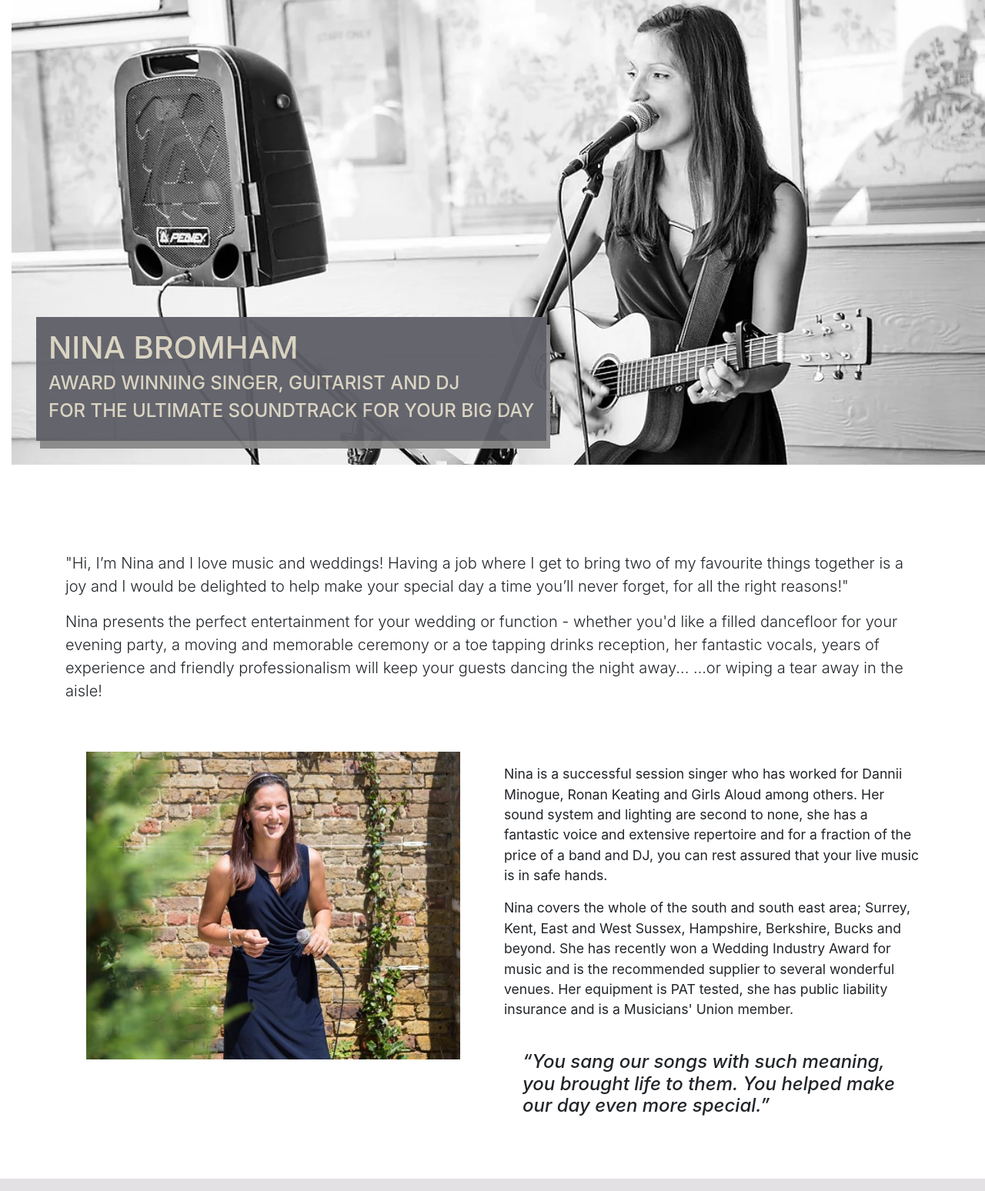
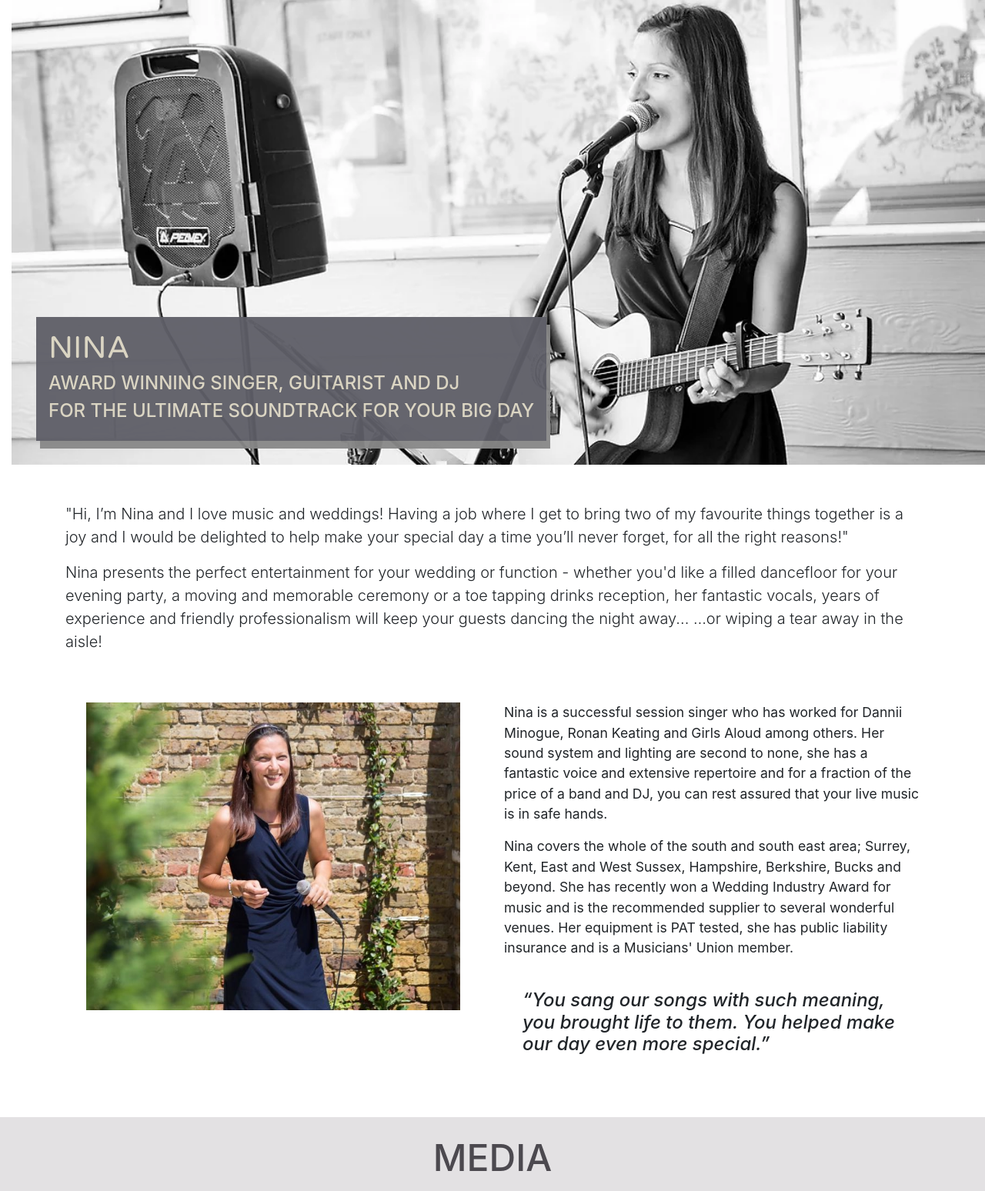
Before and after one commit to BelT26/Nina-Wedding-Singer, a Django app: page / in a window 1280 px wide. Shown: the part 97-1645 px from the top of the page at 77% size. Run offline with Django 3.2, Linux system fonts and the light colour scheme; some libraries are stand-ins or nearby versions.

Commit message:
format margins on home page

```diff
--- a/home/models.py
+++ b/home/models.py
@@ -22,7 +22,6 @@ class Song(models.Model):
         (SIXTIES, '50s - 60s'),
         (OTHER, 'Other'),
         (CEREMONY, 'Ceremony'),
-
     ]
 
     title = models.CharField(max_length=300, blank=False, null=False)
@@ -38,7 +37,6 @@ class Testimonial(models.Model):
     """
     A model used to add testimonials
     """
-    title = models.CharField(max_length=300, blank=False, null=False)
     paragraph1 = models.TextField()
     paragraph2 = models.TextField()
     author = models.CharField(max_length=200, blank=True, null=True)
--- a/home/templates/home/index.html
+++ b/home/templates/home/index.html
@@ -10,7 +10,7 @@
             <img src="{% static 'home/images/hero_img_cropped.jpg' %}" alt="black and white photo of nina singing and playing guitar" id="home-page-hero-img-cropped" class="d-none d-md-block d-lg-none">
             <img src="{% static 'home/images/hero_img_slim.jpg' %}" alt="black and white photo of nina singing and playing guitar" id="home-page-hero-img-mobile" class="d-block d-md-none">
             <div id="main-header-container">
-                <h1 class="d-none d-lg-block hero-text text-uppercase">NINA BROMHAM</h1>
+                <h1 class="d-none d-lg-block logo-font text-uppercase">NINA</h1>
                 <!-- <h3 class="d-none d-lg-block hero-text">For the ultimate soundtrack for your big day</h3> -->
                 <h4 class="d-none d-lg-block hero-text text-uppercase">Award winning singer, guitarist and dj</h4>
                 <h4 class="d-none d-lg-block hero-text text-uppercase">for the ultimate soundtrack for your big day</h4>
@@ -33,7 +33,7 @@
             <img class="d-none d-md-block" src="{% static 'home/images/outdoors.jpeg' %}" alt="photo of Nina smiling at an outdoors wedding ceremony" id="home-page-img2">
             <img class="d-block d-md-none" src="{% static 'home/images/outdoors_slim.jpeg' %}" alt="photo of Nina smiling outdours wedding ceremony" id="home-page-img2-cropped">
         </div>
-        <div class="col-12 col-lg-6 mt-3">
+        <div class="col-12 col-lg-6">
             <p>Nina is a successful session singer who has worked for Dannii Minogue, Ronan Keating and Girls Aloud among others. Her sound system and lighting are second to none, she has a fantastic voice and extensive repertoire and for a fraction of the price of a band and DJ, you can rest assured that your live music is in safe hands.</p>
             <p>Nina covers the whole of the south and south east area; Surrey, Kent, East and West Sussex, Hampshire, Berkshire, Bucks and beyond.  She has recently won a Wedding Industry Award for music and is the recommended supplier to several wonderful venues. Her equipment is PAT tested, she has public liability insurance and is a Musicians' Union member.</p>
             <h4 class="small-quote p-4"><em>“You sang our songs with such meaning, you brought life to them.  You helped make our day even more special.”</em></h4>
@@ -41,7 +41,7 @@
     </div>
 </div>
 <div class="media-container">
-    <h1 class="main-heading heading-font text-center my-md-3 pt-3">MEDIA</h1>
+    <h1 class="main-heading heading-font text-center my-md-3 pt-4">MEDIA</h1>
     <div class="row pb-5">
         <div class="col-12 col-lg-6 p-3 p-lg-5" id="soundcloud-container">
             <div class="row d-flex ml-lg-5 d-flex justify-content-lg-between">
--- a/home/views.py
+++ b/home/views.py
@@ -1,7 +1,7 @@
 from django.shortcuts import render, redirect, reverse
 from django.core.mail import send_mail, BadHeaderError
 from django.http import HttpResponse
-from .models import Song
+from .models import Song, Testimonial
 from .forms import ContactForm
 
 
@@ -34,7 +34,10 @@ def testimonials(request):
     """
     returns the home page
     """
-    return render(request, 'home/testimonials.html')
+    testimonial_list = Testimonial.objects.all()
+    return render(request, 'home/testimonials.html', {
+        'testimonials': testimonial_list
+    })
 
 
 def faqs(request):
@@ -76,10 +79,3 @@ def contact(request):
 
     form = ContactForm()
     return render(request, "home/contact.html", {'form': form})
-
-
-def add_song(request):
-    """
-    returns a form to add songs to the repertoire
-    """
-    return render(request, 'home/add_song.html')
--- a/nina/settings.py
+++ b/nina/settings.py
@@ -32,7 +32,7 @@ SECRET_KEY = os.environ.get('SECRET_KEY')
 
 
 # SECURITY WARNING: don't run with debug turned on in production!
-DEBUG = True
+DEBUG = False
 
 ALLOWED_HOSTS = ["nina-wedding-singer.herokuapp.com", "localhost"]
 
--- a/static/css/base.css
+++ b/static/css/base.css
@@ -84,7 +84,7 @@ body {
     top: -12rem;
     float:left;
     margin-left: 2rem;
-    margin-bottom: -4rem;
+    margin-bottom: -8rem;
     padding: 1rem;
     z-index: 99;
     box-shadow: 5px 10px #888888;
```
Also changed, not shown: home/templates/home/testimonials.html (+9 -75 lines), home/migrations/0003_remove_testimonial_title.py (added).
